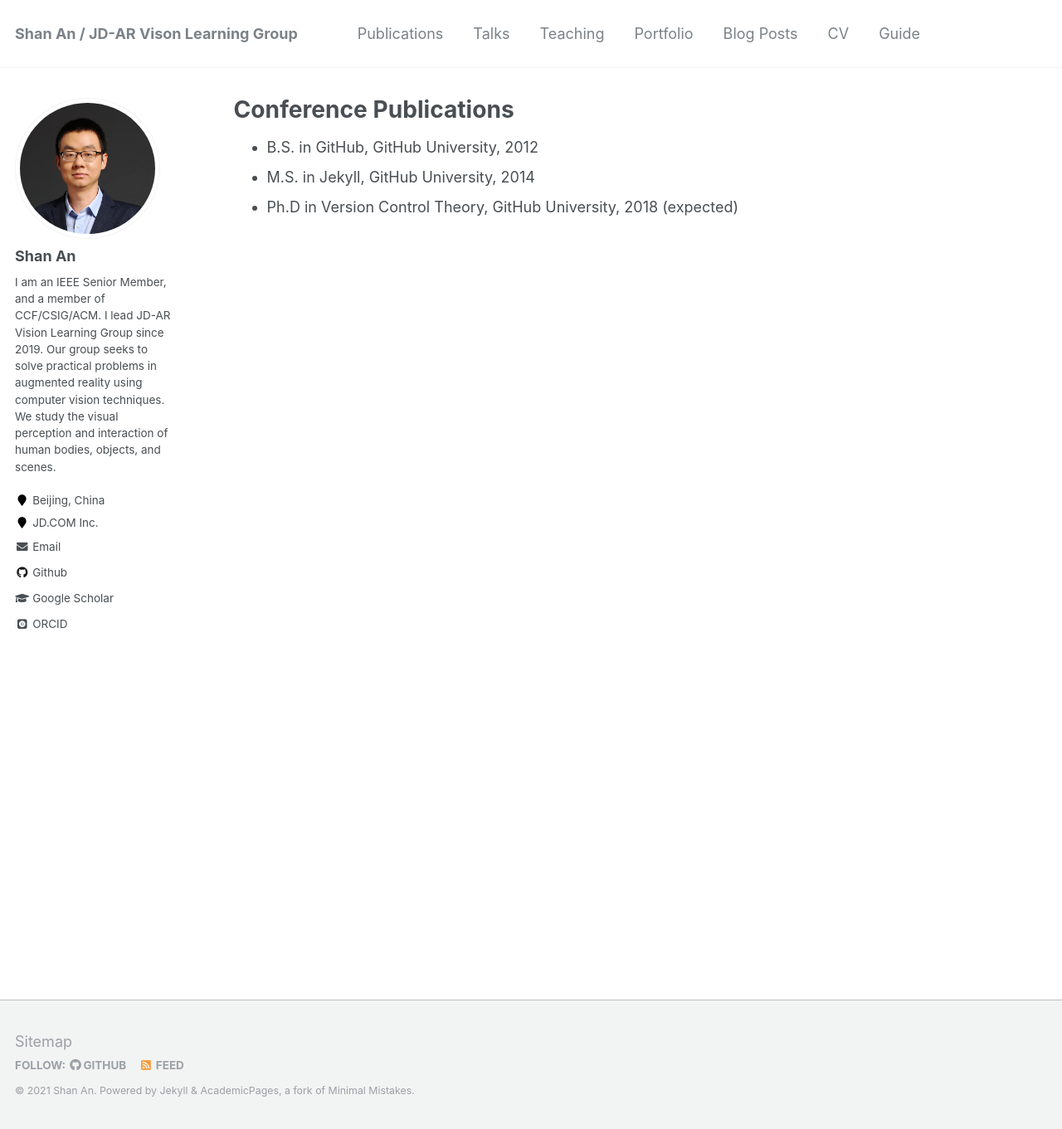
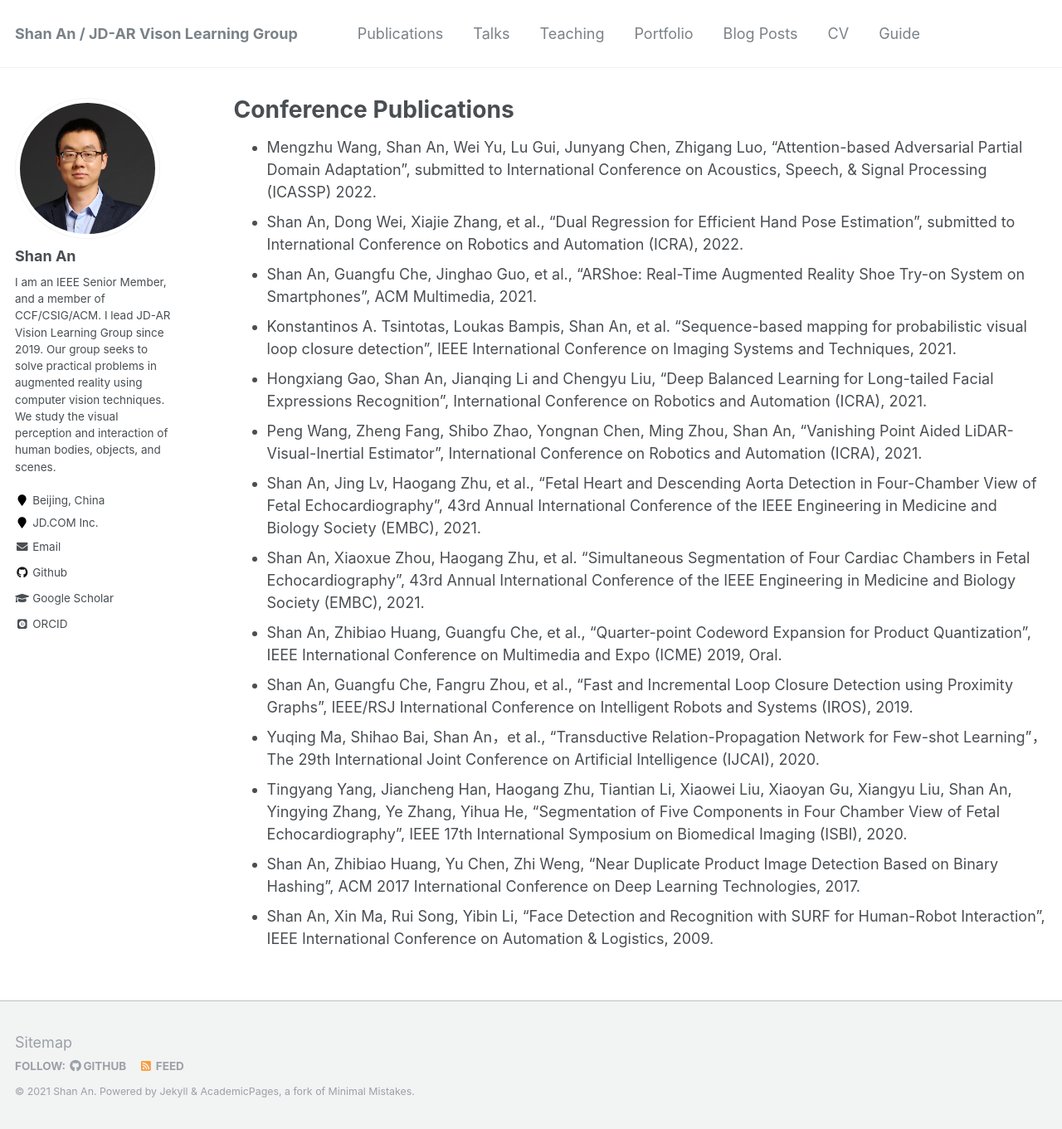
Before and after one commit to anshan-XR-ROB/anshan-XR-ROB.github.io, a Jekyll site: the page built from _publications/Conference Publications.md, in a window 1280 px wide and 1361 px high. Shown: the whole window at 83% size. Built offline with Jekyll 4.4.1, drawn with Linux system fonts in a browser that asks for light colours; some web fonts are replaced.

Commit message:
Update Conference Publications.md

```diff
--- a/_publications/Conference Publications.md
+++ b/_publications/Conference Publications.md
@@ -6,6 +6,17 @@ author_profile: true
 redirect_from:
   - /resume
 ---
-* B.S. in GitHub, GitHub University, 2012
-* M.S. in Jekyll, GitHub University, 2014
-* Ph.D in Version Control Theory, GitHub University, 2018 (expected)
+* Mengzhu Wang, Shan An, Wei Yu, Lu Gui, Junyang Chen, Zhigang Luo, “Attention-based Adversarial Partial Domain Adaptation”, submitted to International Conference on Acoustics, Speech, & Signal Processing (ICASSP) 2022.
+* Shan An, Dong Wei, Xiajie Zhang, et al., “Dual Regression for Efficient Hand Pose Estimation”, submitted to International Conference on Robotics and Automation (ICRA), 2022.
+* Shan An, Guangfu Che, Jinghao Guo, et al., “ARShoe: Real-Time Augmented Reality Shoe Try-on System on Smartphones”, ACM Multimedia, 2021.
+* Konstantinos A. Tsintotas, Loukas Bampis, Shan An, et al.  “Sequence-based mapping for probabilistic visual loop closure detection”, IEEE International Conference on Imaging Systems and Techniques, 2021.
+* Hongxiang Gao, Shan An, Jianqing Li and Chengyu Liu, “Deep Balanced Learning for Long-tailed Facial Expressions Recognition”, International Conference on Robotics and Automation (ICRA), 2021.
+* Peng Wang, Zheng Fang, Shibo Zhao, Yongnan Chen, Ming Zhou, Shan An, “Vanishing Point Aided LiDAR-Visual-Inertial Estimator”, International Conference on Robotics and Automation (ICRA), 2021.
+* Shan An, Jing Lv, Haogang Zhu, et al., “Fetal Heart and Descending Aorta Detection in Four-Chamber View of Fetal Echocardiography”, 43rd Annual International Conference of the IEEE Engineering in Medicine and Biology Society (EMBC), 2021.
+* Shan An, Xiaoxue Zhou, Haogang Zhu, et al. “Simultaneous Segmentation of Four Cardiac Chambers in Fetal Echocardiography”, 43rd Annual International Conference of the IEEE Engineering in Medicine and Biology Society (EMBC), 2021.
+* Shan An, Zhibiao Huang, Guangfu Che, et al., “Quarter-point Codeword Expansion for Product Quantization”, IEEE International Conference on Multimedia and Expo (ICME) 2019, Oral.
+* Shan An, Guangfu Che, Fangru Zhou, et al., “Fast and Incremental Loop Closure Detection using Proximity Graphs”, IEEE/RSJ International Conference on Intelligent Robots and Systems (IROS), 2019.
+* Yuqing Ma, Shihao Bai, Shan An，et al., “Transductive Relation-Propagation Network for Few-shot Learning”，The 29th International Joint Conference on Artificial Intelligence (IJCAI), 2020.
+* Tingyang Yang, Jiancheng Han, Haogang Zhu, Tiantian Li, Xiaowei Liu, Xiaoyan Gu, Xiangyu Liu, Shan An, Yingying Zhang, Ye Zhang, Yihua He, “Segmentation of Five Components in Four Chamber View of Fetal Echocardiography”, IEEE 17th International Symposium on Biomedical Imaging (ISBI), 2020.
+* Shan An, Zhibiao Huang, Yu Chen, Zhi Weng, “Near Duplicate Product Image Detection Based on Binary Hashing”, ACM 2017 International Conference on Deep Learning Technologies, 2017.
+* Shan An, Xin Ma, Rui Song, Yibin Li, “Face Detection and Recognition with SURF for Human-Robot Interaction”, IEEE International Conference on Automation & Logistics, 2009.
```
